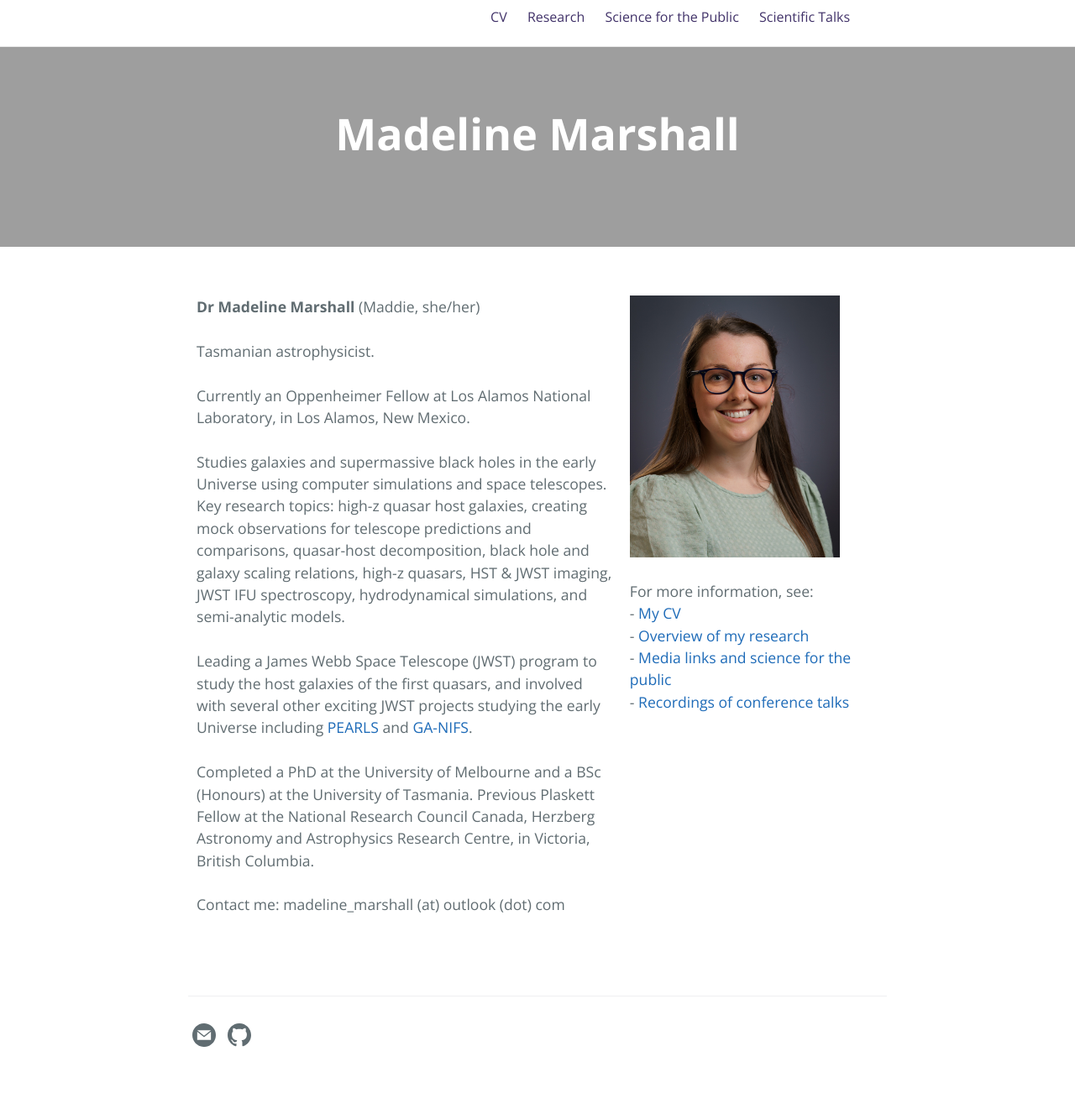
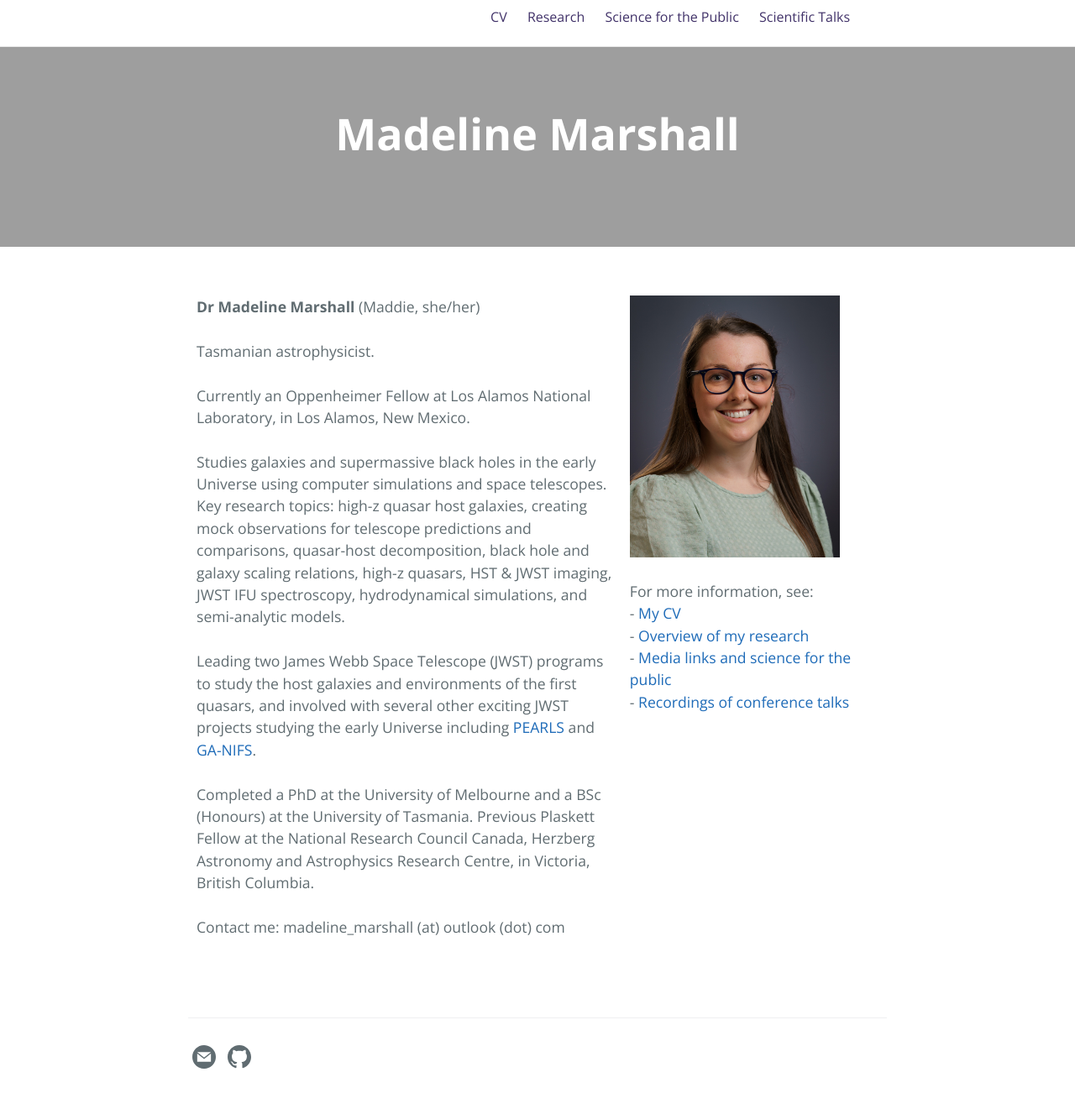
Before and after one commit to madelinemarshall/madelinemarshall.github.io, a Jekyll site: the page built from index.md, in a window 1280 px wide. Shown: the whole page at 84% size. Built offline with Jekyll 4.4.1, drawn with Linux system fonts in a browser that asks for light colours; before the commit the page ends 1301 px from its top, so only the background shows below that.

Commit message:
Update index.md

```diff
--- a/index.md
+++ b/index.md
@@ -57,7 +57,7 @@ tagline:
     Studies galaxies and supermassive black holes in the early Universe using computer simulations and space telescopes. <br>
     Key research topics: high-z quasar host galaxies, creating mock observations for telescope predictions and comparisons, quasar-host decomposition, black hole and galaxy scaling relations, high-z quasars, HST & JWST imaging, JWST IFU spectroscopy, hydrodynamical simulations, and semi-analytic models.  <br><br>
 
-    Leading a James Webb Space Telescope (JWST) program to study the host galaxies of the first quasars,
+    Leading two James Webb Space Telescope (JWST) programs to study the host galaxies and environments of the first quasars,
     and involved with several other exciting JWST projects studying the early Universe including <a href="https://sites.google.com/view/jwstpearls">PEARLS</a> and <a href="https://ga-nifs.github.io/">GA-NIFS</a>. <br><br>
 
     Completed a PhD at the University of Melbourne and a BSc (Honours) at the University of Tasmania.
```
